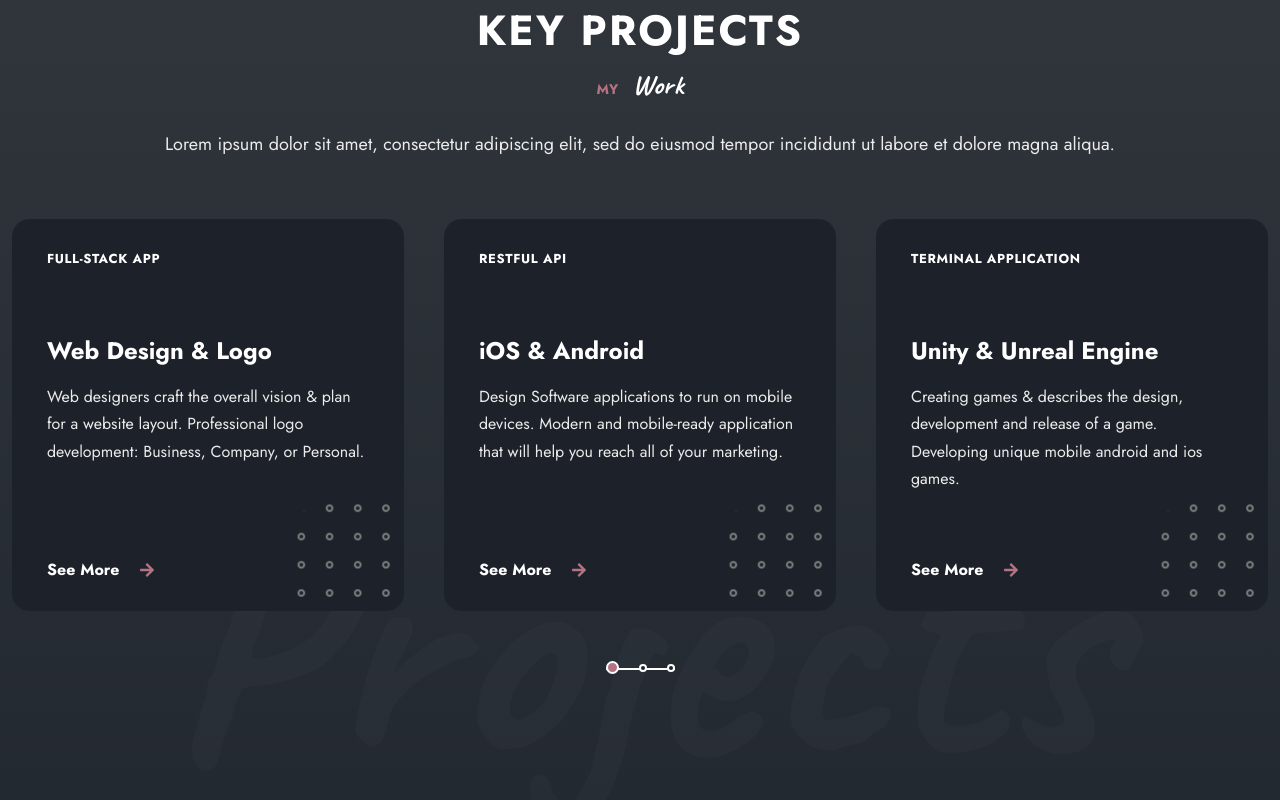
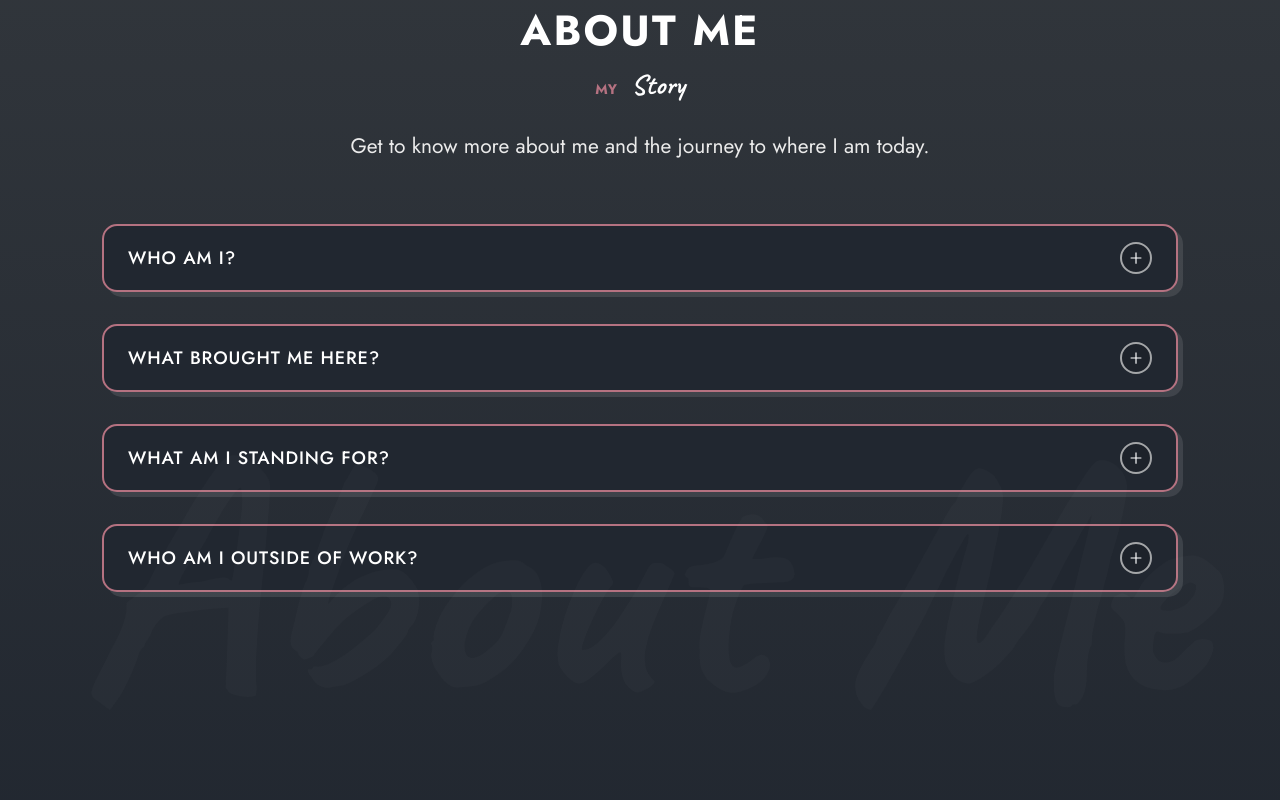
Before and after one commit to ellenpham/personal-portfolio-v2, a React (Vite) app: page /#home in a window 1280 px wide. Shown: the part 980-1780 px from the top of the page. Built offline with nearby package versions, Linux system fonts and the light colour scheme.

Commit message:
Complete About section

```diff
--- a/src/App.css
+++ b/src/App.css
@@ -272,7 +272,7 @@ img {
 }
 
 .section_description {
-  font-size: var(--large-font-size);
+  font-size: var(--largest-font-size);
   margin-block: 20px 60px;
   text-align: center;
 }
--- a/src/App.jsx
+++ b/src/App.jsx
@@ -7,6 +7,7 @@ import Resume from './components/resume/Resume';
 import Contact from './components/contact/Contact';
 import Footer from './components/footer/Footer';
 import Header from './components/header/Header';
+import About from './components/about/About';
 
 function App() {
 
@@ -14,6 +15,7 @@ function App() {
     <main className='main'>
       <Header />
       <Home />
+      <About />
       <Projects />
       <Skills />
       <Resume />
--- a/src/Data.jsx
+++ b/src/Data.jsx
@@ -1,17 +1,4 @@
-import Project1 from './assets/project1.jpeg';
-import Project2 from './assets/project2.jpg';
-import Project3 from './assets/project3.jpeg';
-import Project4 from './assets/project4.jpeg';
-import Project5 from './assets/project5.jpg';
-import Project6 from './assets/project6.jpg';
-
-import Testimonial1 from './assets/testimonial1.jpg';
-import Testimonial2 from './assets/testimonial2.jpg';
-import Testimonial3 from './assets/testimonial3.jpg';
-import Testimonial4 from './assets/testimonial4.jpg';
-import Testimonial5 from './assets/testimonial5.jpg';
-
-
+// Navbar data
 export const links = [
   {
     name: 'Home',
@@ -35,6 +22,34 @@ export const links = [
   },
 ];
 
+// About data
+const stories = [
+  {
+    id: 1,
+    title: 'Who am I?',
+    description:
+      "I am Ellen Pham - a junior full-stack developer, based in Melbourne, Australia. I am a coder by heart, and my experiences in business setting have equipped me with valuable skills in order to be adaptable to any work environment. Since I was young, I has always been fascinated about how technology has evolved and how amazing web applications are created to serve us in daily life. I want to be a part of the tech industry, contribute to create real programs that solve real-world problems. Soon to be a graduate from Coder Academy, I strive to expand my tech knowledge and sharpen my coding skills. I always put in 100% effort in my study and work. To me, no practical experience is less significant, I can always learn something from them when giving out my best.",
+  },
+  {
+    id: 2,
+    title: 'What brought me here?',
+    description: 'Back in 2017, I worked in marketing data management team at Bosch, Singapore. In 2019, I moved back to Australia and worked as a resourcing specialist at Programmed Skilled Workforce. Throughout my career, I have worked with various company internal systems, and have always been the go-to person when it comes to system operation. My passion for technology and the confidence working with systems gradually grew throughout years of performing database management. Yet, I still found the job was not challenging enough. I then took my courage and leapt into the new found passion - coding. I love combining the worlds of logic and creative design to make engaging, functional and accessible websites and applications. My aim is to deliver meaningful storytelling through exceptional digital experience.',
+  },
+  {
+    id: 3,
+    title: 'What am I standing for?',
+    description: "The four values that I am always upholding: Integrity - Trust - Dedication - Humbleness. And my favorite quote from Maya Angelou 'Do the best you can until you know better. Then when you know better, do better'. Switching to tech career is not easy but I believe that as long as you put your heart in whatever you do, work hard and never give up, you will get rewarded with fruitful outcome.",
+  },
+  {
+    id: 4,
+    title: 'Who am I outside of work?',
+    description: "Me, when I am not coding, I am a dedicated mum of an active 3-year old girl, who has taught me a lot about empathy, positivity, resilience, time management and creative thinking. I am also a yoga lover, a plants addict, an aspiring chef and a spiritual enthusiast. I am mindful in everything I do and find my happiness in the givings. That also makes me a team-oriented person, in both personal life and work environment, I communicate and collaborate with others with dedication and respect. I keep a beginner's mindset when it comes to reaching out for assistance and clarifying my questions. By myself, I learn and work diligently to support everyone around me in achieving common goals.",
+  }
+]
+
+export default stories;
+
+// Projects data
 export const projects = [
   {
     id: 1,
@@ -73,6 +88,7 @@ export const projects = [
   },
 ];
 
+// Skills data
 export const skills = [
   {
     id: 1,
@@ -157,57 +173,7 @@ export const skills = [
   }
 ];
 
-export const projects_tutorial = [
-  {
-    id: 1,
-    img: Project1,
-    category: 'Branding',
-    title: 'Zorro',
-    description:
-      'Lorem ipsum dolor sit amet, consectetur adipiscing elit, sed do eiusmod tempor incididunt ut labore et dolore.',
-  },
-  {
-    id: 2,
-    img: Project2,
-    category: 'UI UX Design',
-    title: 'Gooir',
-    description:
-      'Lorem ipsum dolor sit amet, consectetur adipiscing elit, sed do eiusmod tempor incididunt ut labore et dolore.',
-  },
-  {
-    id: 3,
-    img: Project3,
-    category: 'Development',
-    title: 'Explore',
-    description:
-      'Lorem ipsum dolor sit amet, consectetur adipiscing elit, sed do eiusmod tempor incididunt ut labore et dolore.',
-  },
-  {
-    id: 4,
-    img: Project4,
-    category: 'Photography',
-    title: 'Mozar',
-    description:
-      'Lorem ipsum dolor sit amet, consectetur adipiscing elit, sed do eiusmod tempor incididunt ut labore et dolore.',
-  },
-  {
-    id: 5,
-    img: Project5,
-    category: 'Development',
-    title: 'Stay Fit',
-    description:
-      'Lorem ipsum dolor sit amet, consectetur adipiscing elit, sed do eiusmod tempor incididunt ut labore et dolore.',
-  },
-  {
-    id: 6,
-    img: Project6,
-    category: 'Branding',
-    title: 'Kana',
-    description:
-      'Lorem ipsum dolor sit amet, consectetur adipiscing elit, sed do eiusmod tempor incididunt ut labore et dolore.',
-  },
-];
-
+// Resume data
 export const cv = [
   {
     id: 1,
@@ -269,46 +235,3 @@ export const cv = [
     category: 'experience',
   },
 ];
-
-export const testimonials = [
-  {
-    id: 1,
-    img: Testimonial1,
-    name: 'Barbara Wilson',
-    author: 'CEO Company',
-    description:
-      'Lorem ipsum dolor sit amet, consectetur adipiscing elit, sed do eiusmod tempor incididunt ut labore et dolore magna aliqua.',
-  },
-  {
-    id: 2,
-    img: Testimonial2,
-    name: 'Charlie Smith',
-    author: 'Designer',
-    description:
-      'Lorem ipsum dolor sit amet, consectetur adipiscing elit, sed do eiusmod tempor incididunt ut labore et dolore magna aliqua.',
-  },
-  {
-    id: 3,
-    img: Testimonial3,
-    name: 'Roy Wang',
-    author: 'Manager GYM',
-    description:
-      'Lorem ipsum dolor sit amet, consectetur adipiscing elit, sed do eiusmod tempor incididunt ut labore et dolore magna aliqua.',
-  },
-  {
-    id: 4,
-    img: Testimonial4,
-    name: 'Jennifer Smith',
-    author: 'CEO & Founder',
-    description:
-      'Lorem ipsum dolor sit amet, consectetur adipiscing elit, sed do eiusmod tempor incididunt ut labore et dolore magna aliqua.',
-  },
-  {
-    id: 5,
-    img: Testimonial5,
-    name: 'Paul Freeman',
-    author: 'Photographer',
-    description:
-      'Lorem ipsum dolor sit amet, consectetur adipiscing elit, sed do eiusmod tempor incididunt ut labore et dolore magna aliqua.',
-  },
-];
--- /dev/null
+++ b/src/components/about/About.jsx
@@ -0,0 +1,30 @@
+import React, { useState } from 'react';
+import Stories from './Stories';
+import storiesData from '../../Data';
+
+import './about.css';
+
+const About = () => {
+
+    const [stories, setStories] = useState(storiesData);
+
+    return (
+        <section className='about section' id='about'>
+            <h2 className="section__title text-cs">About Me</h2>
+            <p className="section__subtitle">
+                My <span>Story</span>
+            </p>
+            <p className="section_description">
+            Get to know more about me and the journey to where I am today.
+            </p>
+
+            <Stories stories={storiesData}/>
+
+            <div className="section__bg-wrapper">
+                <span className="bg__title">About Me</span>
+            </div>
+        </section>
+    )
+}
+
+export default About;
--- /dev/null
+++ b/src/components/about/SingleStory.jsx
@@ -0,0 +1,25 @@
+import React, { useState } from 'react';
+import { AiOutlineMinus, AiOutlinePlus } from 'react-icons/ai'
+
+const SingleStory = ({title, description}) => {
+
+    const [showInfo, setShowInfo] = useState(false);
+
+    return (
+        <div className='story__item'>
+            <div className='story__header'>
+                <div className='story__title text-cs'>{title}</div>
+                <span className='story__icon' onClick={ () => setShowInfo(!showInfo)}>
+                    {showInfo ? <AiOutlineMinus /> : <AiOutlinePlus />}
+                </span>
+            </div>
+
+            <div className={`${showInfo ? 'show-content' : ''} story__content`}>
+                <p className='story__description'>{description}</p>
+            </div>
+
+        </div>
+    )
+}
+
+export default SingleStory;
--- /dev/null
+++ b/src/components/about/Stories.jsx
@@ -0,0 +1,16 @@
+import React from 'react';
+import SingleStory from './SingleStory';
+
+const Stories = ({stories}) => {
+  return (
+    <section className='stories__container container grid'>
+        <div className='stories__group'>
+            {stories.map( (story) => {
+                return <SingleStory key={stories.id} {...story} />
+            })}
+        </div>
+    </section>
+  )
+}
+
+export default Stories
--- /dev/null
+++ b/src/components/about/about.css
@@ -0,0 +1,67 @@
+.about {
+    background-image: var(--second-gradient);
+    position: relative;
+}
+
+.stories__container {
+    width: 90vw;
+    background: transparent;
+    max-width: 1100px;
+    position: relative;
+}
+
+.story__item {
+    padding: 1rem 1.5rem;
+    border: 2px solid var(--primary-color);
+    border-radius: 15px;
+    box-shadow: var(--shadow);
+    margin-bottom: 2rem;
+    background-color: var(--bg-color);
+}
+
+.story__header {
+    display: flex;
+    justify-content: space-between;
+    align-items: center;
+    gap: 1rem;
+}
+
+.story__title {
+    color: var(--title-color);
+    font-size: var(--large-font-size);
+    font-weight: 500;
+}
+
+.story__description {
+    color: var(--text-color);
+    font-size: var(--large-font-size);
+    line-height: 2;
+    margin-top: 1rem;
+    transition: var(--transition);
+}
+
+.story__icon {
+    background-color: var(--container-color);
+    border: 2px solid var(--border-color);
+    font-size: var(--normal-font-size);
+    width: 2rem;
+    height: 2rem;
+    display: flex;
+    align-items: center;
+    justify-content: center;
+    border-radius: 50%;
+    color: var(--title-color);
+    cursor: pointer;
+    z-index: 10;
+    transition: all 1s var(--transition);
+}
+
+.story__content {
+    max-height: 0;
+    overflow: hidden;
+    transition: all 1s ease 0s;
+}
+
+.show-content {
+    max-height: 500px;
+}
--- a/src/components/projects/projects.css
+++ b/src/components/projects/projects.css
@@ -1,5 +1,5 @@
 .projects {
-    background-image: var(--second-gradient);
+    background-image: var(--third-gradient);
     position: relative;
 }
 
```
Also changed, not shown: src/components/blog/Blog.jsx (deleted, +0 -29 lines), src/components/blog/blog.css (deleted).
